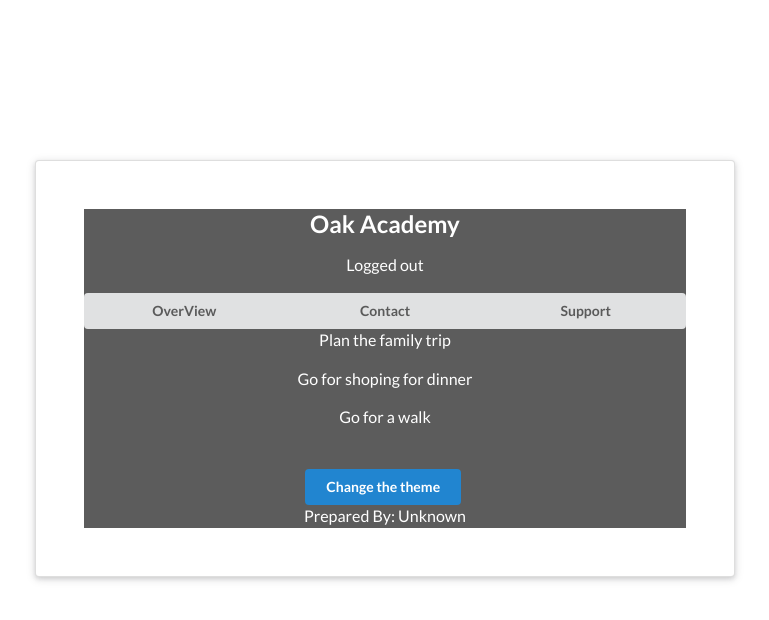
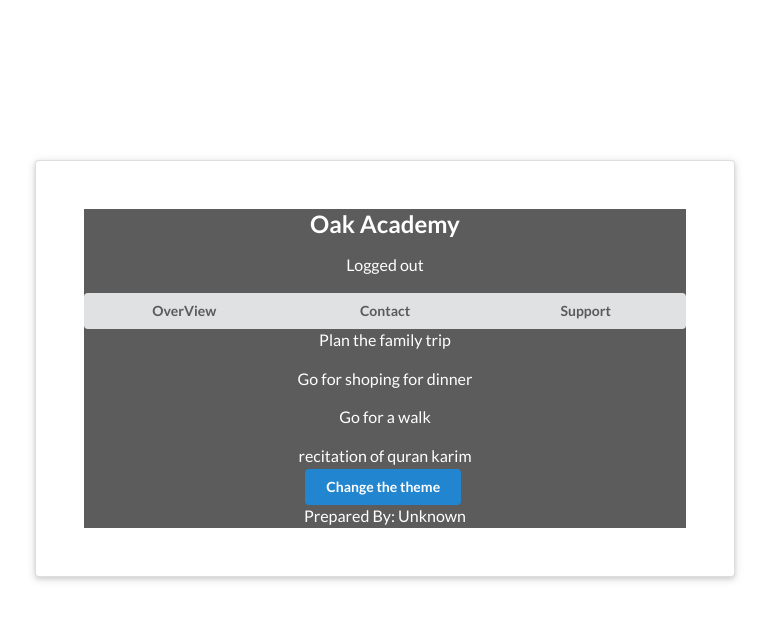
Before and after one commit to wmz786/contextAPI, a React (Create React App) app: page / in a window 1280 px wide. Shown: the top 620 px of the page, without its empty margins (255-1024 px from the left). Built offline with nearby package versions, Linux system fonts and the light colour scheme.

Commit message:
add a todo

```diff
--- a/src/components/TodoList.js
+++ b/src/components/TodoList.js
@@ -19,6 +19,7 @@ const TodoList = () => {
             <p className="item">Plan the family trip</p>
             <p className="item">Go for shoping for dinner</p>
             <p className="item">Go for a walk</p>
+            <p className="item">recitation of quran karim</p>
           </div>
         );
       }}
```
